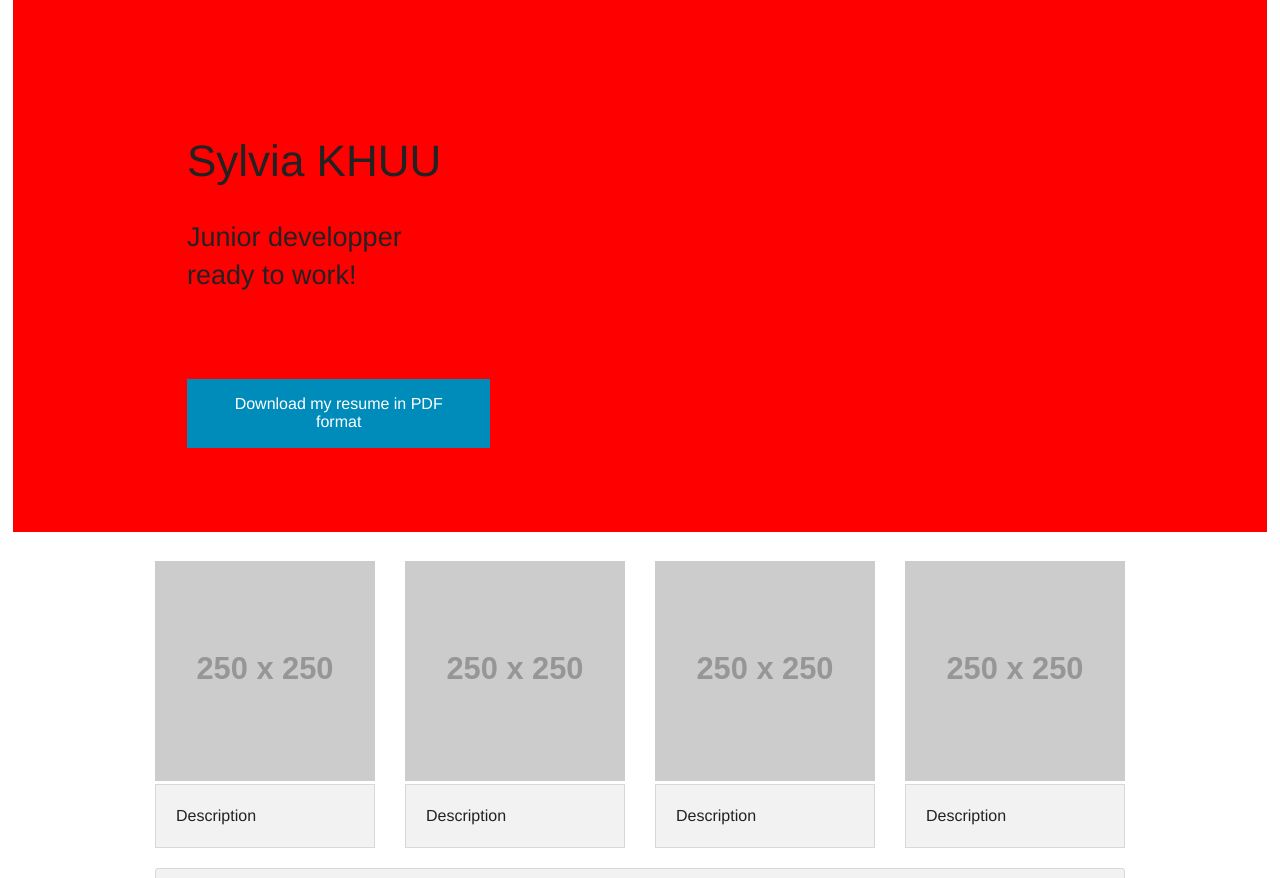
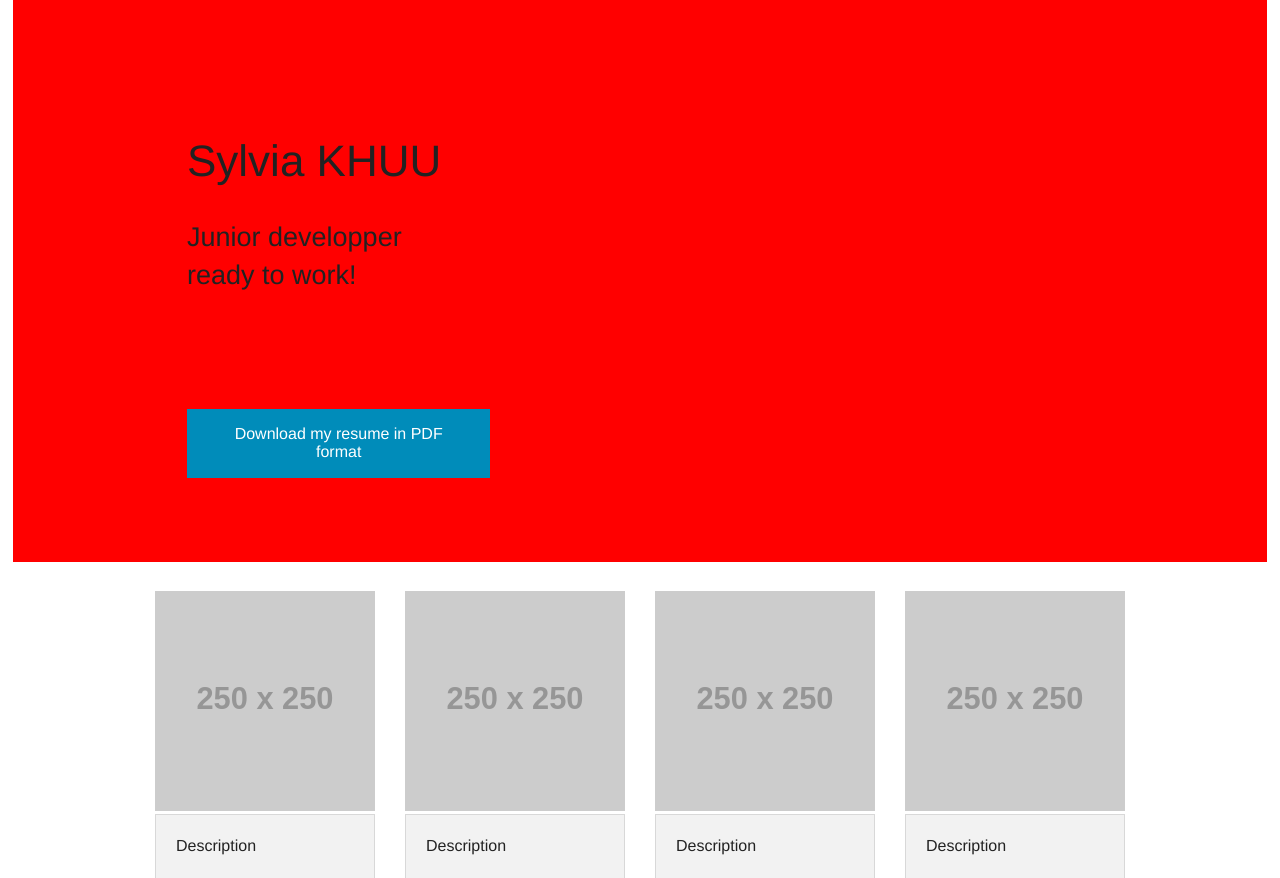
Before and after one commit to p00ps/p00ps.github.io, a PHP site: page / in a window 1280 px wide. Shown: the part 59-937 px from the top of the page. Run offline with PHP 8.4, Linux system fonts and the light colour scheme; grey boxes labelled with a size stand in for pictures from a placeholder-image service; some libraries are stand-ins or nearby versions.

Commit message:
30% button margin top

```diff
--- a/css/addson.css
+++ b/css/addson.css
@@ -1,5 +1,5 @@
 .featured-button{
-	margin-top: 20%;
+	margin-top: 30%;
 	margin-left:auto;
 	margin-right: auto;
 }
```
